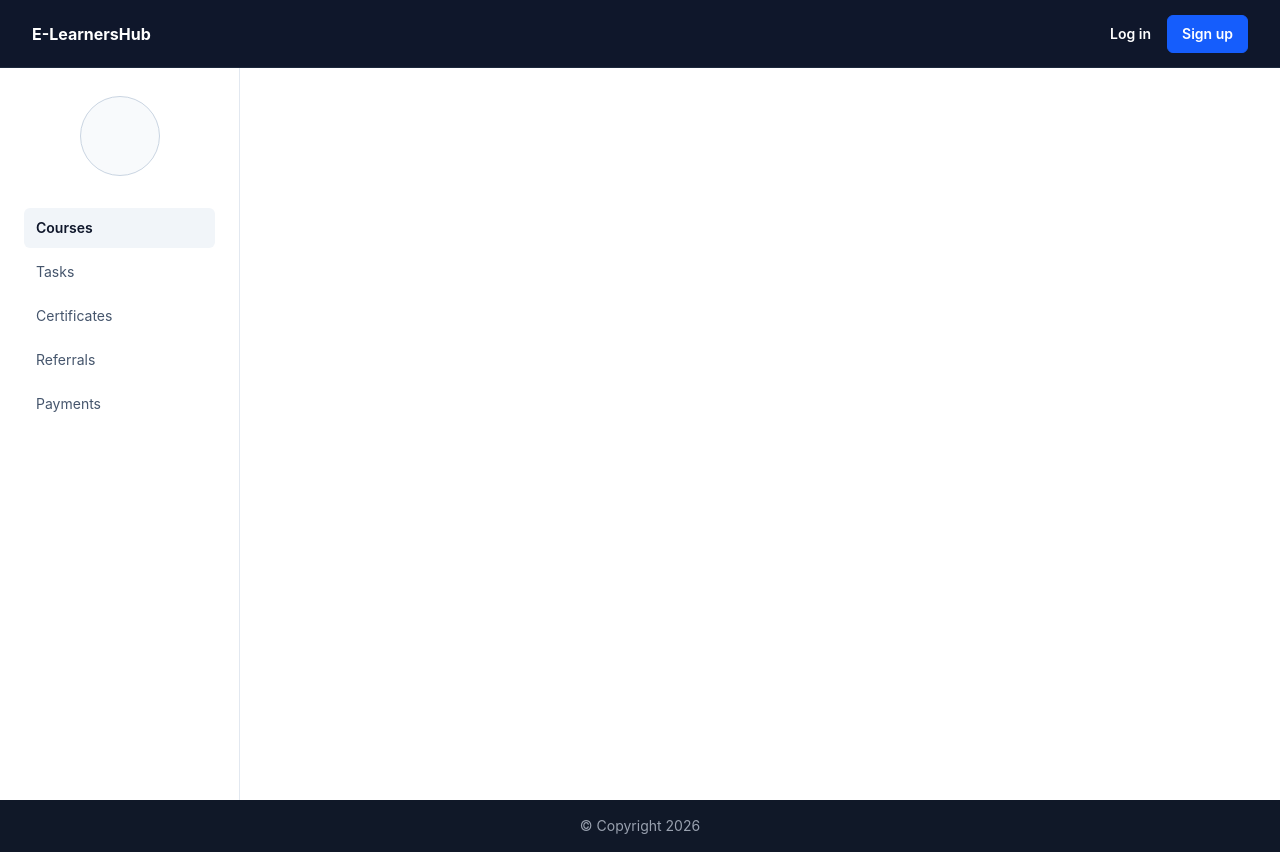
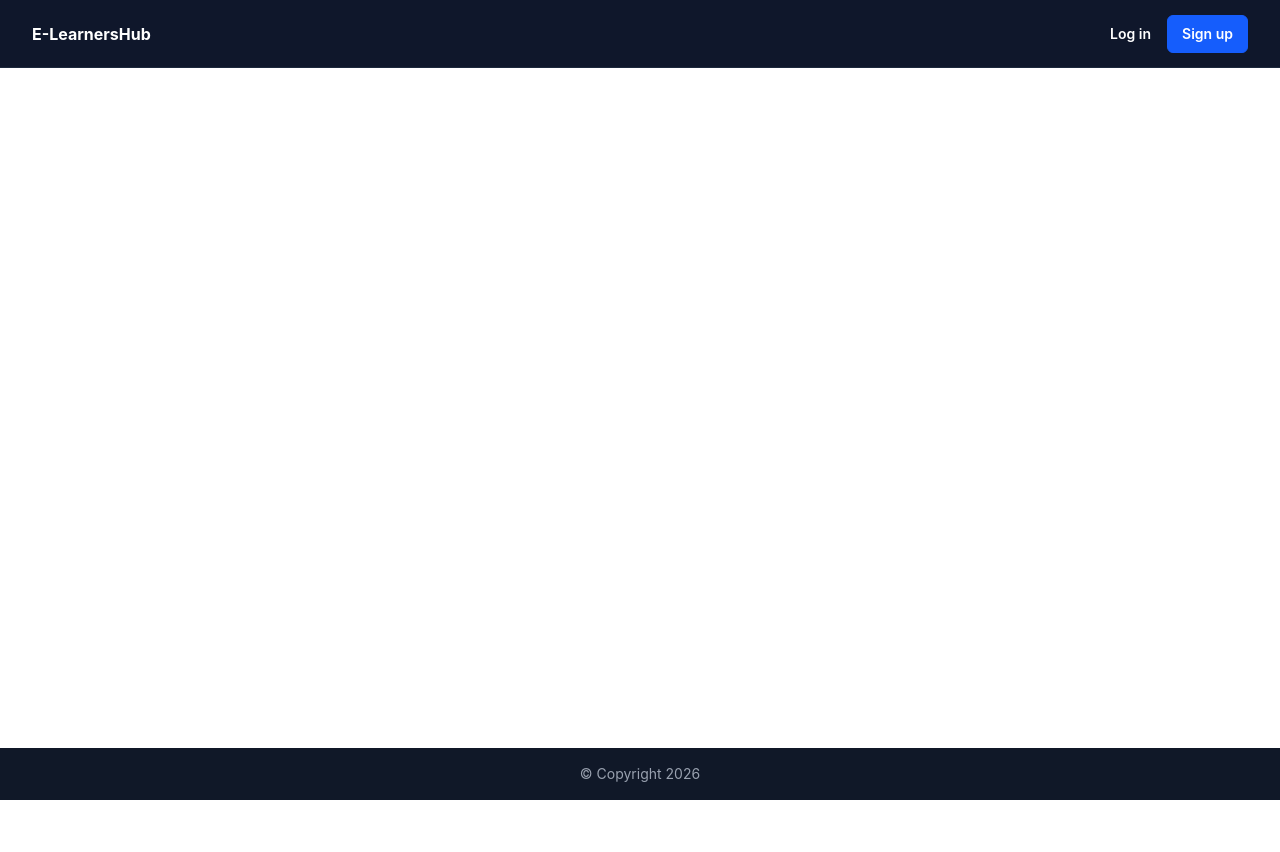
Before and after one commit to k1shor/learners, a React (Vite) app: page / in a window 1280 px wide. After the commit the page ends 800 px from the top, so only its background shows below. Built offline with nearby package versions, Linux system fonts and the light colour scheme.

Commit message:
Log-in button updated

```diff
--- a/src/MyRoutes.jsx
+++ b/src/MyRoutes.jsx
@@ -1,5 +1,6 @@
 import { BrowserRouter, Route, Routes } from "react-router-dom";
 import Homepage from "./pages/Homepage";
+import SectionPage from "./pages/SectionPage";
 import Layout from "./components/layout/Layout";
 
 const MyRoutes = () => {
@@ -8,6 +9,13 @@ const MyRoutes = () => {
       <Routes>
         <Route path="/" element={<Layout />}>
           <Route index element={<Homepage />} />
+          <Route path="tasks" element={<SectionPage title="Tasks" />} />
+          <Route
+            path="certificates"
+            element={<SectionPage title="Certificates" />}
+          />
+          <Route path="referrals" element={<SectionPage title="Referrals" />} />
+          <Route path="payments" element={<SectionPage title="Payments" />} />
         </Route>
       </Routes>
     </BrowserRouter>
--- a/src/components/layout/Header.jsx
+++ b/src/components/layout/Header.jsx
@@ -1,4 +1,4 @@
-const Header = () => {
+const Header = ({ isLoggedIn, onLogin, onLogout }) => {
   return (
     <nav
       className="relative z-20 flex min-h-[68px] border-b border-slate-800 bg-slate-900 px-4 py-2 md:px-8"
@@ -50,12 +50,23 @@ const Header = () => {
         </div>
 
         <div className="flex items-center gap-4">
-          <a
-            href="#"
-            className="rounded text-sm font-semibold text-white hover:text-blue-300 focus:outline-none focus-visible:ring-2 focus-visible:ring-blue-500"
-          >
-            Log in
-          </a>
+          {isLoggedIn ? (
+            <button
+              type="button"
+              onClick={onLogout}
+              className="rounded text-sm font-semibold text-white hover:text-blue-300 focus:outline-none focus-visible:ring-2 focus-visible:ring-blue-500"
+            >
+              Log out
+            </button>
+          ) : (
+            <button
+              type="button"
+              onClick={onLogin}
+              className="rounded text-sm font-semibold text-white hover:text-blue-300 focus:outline-none focus-visible:ring-2 focus-visible:ring-blue-500"
+            >
+              Log in
+            </button>
+          )}
           <a
             href="#"
             className="py-2 px-3.5 text-sm rounded-md font-semibold cursor-pointer text-white border border-blue-600 bg-blue-600 hover:bg-blue-700 transition-all focus:outline-none focus-visible:ring-2 focus-visible:ring-blue-500"
--- a/src/components/layout/Layout.jsx
+++ b/src/components/layout/Layout.jsx
@@ -1,13 +1,28 @@
 import Header from "./Header";
 import Footer from "./Footer";
+import { useState } from "react";
 import { Outlet } from "react-router-dom";
+import LearnerSidebar from "./LearnerSidebar";
 
 const Layout = () => {
+  const [isLoggedIn, setIsLoggedIn] = useState(false);
+
   return (
     <div className="min-h-screen flex flex-col">
-      <Header />
+      <Header
+        isLoggedIn={isLoggedIn}
+        onLogin={() => setIsLoggedIn(true)}
+        onLogout={() => setIsLoggedIn(false)}
+      />
       <main className="flex-1">
-        <Outlet />
+        {isLoggedIn && (
+          <div className="flex min-h-[calc(100vh-68px)] bg-white">
+            <LearnerSidebar />
+            <div className="flex-1 px-6 py-8">
+              <Outlet context={{ isLoggedIn }} />
+            </div>
+          </div>
+        )}
       </main>
       <Footer />
     </div>
--- /dev/null
+++ b/src/components/layout/LearnerSidebar.jsx
@@ -0,0 +1,50 @@
+import { NavLink } from "react-router-dom";
+
+const navigationItems = [
+  { label: "Courses", to: "/" },
+  { label: "Tasks", to: "/tasks" },
+  { label: "Certificates", to: "/certificates" },
+  { label: "Referrals", to: "/referrals" },
+  { label: "Payments", to: "/payments" },
+];
+
+const LearnerSidebar = () => {
+  return (
+    <aside className="w-full border-r border-slate-200 bg-white px-6 py-7 sm:w-60">
+      <div
+        aria-label="Default user profile image"
+        role="img"
+        className="mx-auto mb-8 flex h-20 w-20 items-center justify-center rounded-full border border-slate-300 bg-slate-50 text-slate-400"
+      >
+        <svg
+          aria-hidden="true"
+          className="h-10 w-10"
+          fill="currentColor"
+          viewBox="0 0 24 24"
+        >
+          <path d="M12 12a4 4 0 1 0 0-8 4 4 0 0 0 0 8Zm0 2c-4.42 0-8 2.24-8 5v1h16v-1c0-2.76-3.58-5-8-5Z" />
+        </svg>
+      </div>
+      <nav aria-label="Learner navigation" className="space-y-1">
+        {navigationItems.map((item) => (
+          <NavLink
+            key={item.label}
+            to={item.to}
+            end={item.to === "/"}
+            className={({ isActive }) =>
+              `block rounded-md px-3 py-2.5 text-sm ${
+                isActive
+                  ? "bg-slate-100 font-semibold text-slate-900"
+                  : "text-slate-600 hover:bg-slate-50"
+              }`
+            }
+          >
+            {item.label}
+          </NavLink>
+        ))}
+      </nav>
+    </aside>
+  );
+};
+
+export default LearnerSidebar;
--- a/src/pages/Homepage.jsx
+++ b/src/pages/Homepage.jsx
@@ -1,38 +1,9 @@
-const navigationItems = [
-  { label: "Courses", active: true },
-  { label: "Tasks" },
-  { label: "Certificates" },
-  { label: "Referrals" },
-  { label: "Payments" },
-];
-
 const Homepage = () => {
   return (
-    <div className="flex min-h-[calc(100vh-68px)] bg-white">
-      <aside className="w-full border-r border-slate-200 bg-white px-6 py-7 sm:w-60">
-        <div
-          aria-label="Profile placeholder"
-          className="mx-auto mb-8 h-20 w-20 rounded-full border border-slate-300 bg-slate-50"
-        />
-        <nav aria-label="Learner navigation" className="space-y-1">
-          {navigationItems.map((item) => (
-            <a
-              key={item.label}
-              href="#"
-              aria-current={item.active ? "page" : undefined}
-              className={`block rounded-md px-3 py-2.5 text-sm ${
-                item.active
-                  ? "bg-slate-100 font-semibold text-slate-900"
-                  : "text-slate-600 hover:bg-slate-50"
-              }`}
-            >
-              {item.label}
-            </a>
-          ))}
-        </nav>
-      </aside>
-      <main className="flex-1" aria-label="Page content" />
-    </div>
+    <section aria-label="Courses page">
+      <h2 className="text-2xl font-bold text-slate-900">Courses</h2>
+      <p className="mt-3 text-slate-600">Welcome to E-LearnersHub!</p>
+    </section>
   );
 };
 
--- /dev/null
+++ b/src/pages/SectionPage.jsx
@@ -0,0 +1,9 @@
+const SectionPage = ({ title }) => {
+  return (
+    <section aria-label={`${title} page`}>
+      <h2 className="text-2xl font-bold text-slate-900">{title}</h2>
+    </section>
+  );
+};
+
+export default SectionPage;
```
Also changed, not shown: index.html (line endings or trailing spaces).
